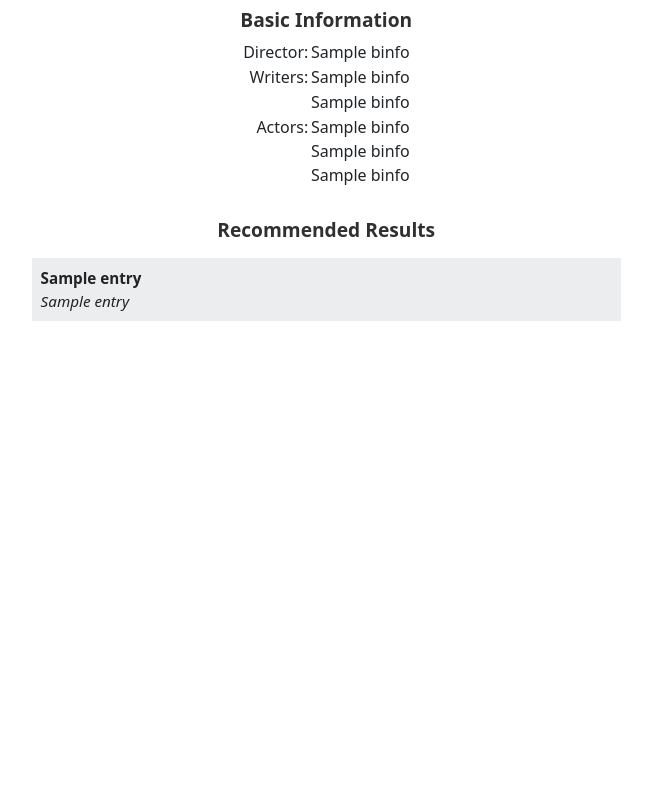
After one commit to shinbutou/nccu_datastructure, a Flask app: template templates/result.html in a window 1280 px wide. The commit adds this page. Shown: the whole page, without its empty margins (301-953 px from the left). Run offline with Flask 2, Linux system fonts and the light colour scheme; the template is opened without the code that fills it: most values are stand-ins (such as "Sample title", 1, 10 or a date in 2020).

Commit message:
realizing web application with a different framework

```diff
--- /dev/null
+++ b/main.py
@@ -0,0 +1,201 @@
+from flask import Flask, redirect, render_template, request, session, url_for
+import pandas as pd
+import requests
+from bs4 import BeautifulSoup as bs
+
+# Flask Initialization
+app = Flask(__name__)
+
+# Functions Import
+binfo = []
+
+
+def one(search):
+    title = split(search)
+    urlset = url_machine(imdb(title), title)
+    return clean(google(urlset))
+
+
+def split(search):
+    target = ''
+    target_list = search.split(' ')
+
+    for i in range(len(target_list)):
+        if i == len(target_list) - 1:
+            target += target_list[i]
+        else:
+            target += target_list[i] + '+'
+
+    return target
+
+
+def clean(data):
+    active = False
+
+    #Ranking
+    for i in range(0, len(data) - 1):
+        cur = i
+
+        for j in range(i + 1, len(data) - 1):
+            if data[j][0] > data[cur][0]:
+                cur = j
+                active = True
+
+        if (active):
+            spare = data[i]
+            data[i] = data[cur]
+            data[cur] = spare
+            active = False
+
+    #Trimming
+    for i in range(0, len(data) - 1):
+        cur = i
+
+        try:
+            for j in range(i + 1, len(data) - 1):
+                if data[j][1] == data[cur][1]:
+                    data.pop(j)
+        except:
+            pass
+
+    return data
+
+
+def google(info):
+    package = []
+
+    for i in range(len(info)):
+        seq_url = info[i][0]
+        seq_weight = info[i][1]
+        seq_page = requests.get(seq_url)
+        seq_page.encoding = 'utf-8'
+        soup = bs(seq_page.text, 'lxml')
+        result = soup.find_all("div", class_="kCrYT")
+        entry_rank = 0
+        url = ''
+        domain = ''
+        sypnosis = ''
+
+        for j in range(len(result)):
+            try:
+                url = result[j].select('a')[0].get('href').split('&')[0].split('=')[1]
+                domain = url.split('/')[2]
+            except:
+                pass
+
+            try:
+                sypnosis = result[j].find_all('div', class_='BNeawe')[0].find_all('div', class_='BNeawe')[0].get_text()
+            except:
+                pass
+
+            weight = round(seq_weight * (10 - entry_rank) / 10, 3)
+            entry = [weight, domain, sypnosis, url]
+            if j % 2 == 1:
+                package.append(entry)
+            else:
+                entry_rank += 1
+
+        package.append(entry)
+
+    return package
+
+
+def url_machine(info, title):
+    booster = "+'film'or'movie'or'series'or'television'or'TV'"
+    url_list = []
+
+    for i in range(len(info)):
+        credit = info[i][0]
+        if credit == 'Director' or credit == 'Directors':
+            credit_weight = 2
+            weight_list = [1, 0.75, 0.65]
+        elif credit == 'Writer' or credit == 'Writers':
+            credit_weight = 1.75
+            weight_list = [1, 0.85, 0.8]
+        elif credit == 'Star' or credit == 'Stars':
+            credit_weight = 1.66
+            weight_list = [1, 0.9, 0.85]
+
+        for j in range(len(info[i])):
+            if j != 0:
+                url = 'https://www.google.com/search?q=' + info[i][j] + '+' + title + booster
+                url += "+-site:www.imdb.com" + "+-site:www.rottentomatoes.com" + "+-site:www.metacritic.com"
+                url += "+-site:wikipedia.org" + "+-site:pinterest.com" + "+-site:www.amazon.com"
+                url += "+-site:facebook.com" + "+-site:twitter.com" + "+-site:instagram.com"
+                url += "+-site:youtube.com"
+                url_list.append([url, credit_weight * weight_list[j - 1]])
+
+    return url_list
+
+
+def imdb(title):
+    ban_list = ['crew', 'credit', 'credits']
+
+    #Phase 0
+    head = 'https://www.imdb.com/find?q='
+    search_url = head + title
+    get_page = requests.get(search_url)
+    get_page.encoding = 'utf-8'
+    search_soup = bs(get_page.text, 'lxml')
+    result_id = search_soup.select('table')[0].select('tr')[0].select('a')[1].get('href')
+    result_url = 'https://www.imdb.com' + result_id
+
+    #Phase 1
+    title_page = requests.get(result_url)
+    title_page.encoding = 'utf-8'
+    title_soup = bs(title_page.text, 'lxml')
+    credits = title_soup.find_all("div", class_="credit_summary_item")
+
+    credit_list = []
+    for i in range(len(credits)):
+        bclass_list = []
+        class_list = []
+        bclass_list.append(credits[i].select('h4')[0].get_text()[:-1])
+        class_list.append(credits[i].select('h4')[0].get_text()[:-1])
+
+        for j in range(len(credits[i].select('a'))):
+            bentry = credits[i].select('a')[j].get_text()
+            entry = credits[i].select('a')[j].get_text().split(' ')[-1]
+
+            if bentry not in ban_list:
+                bclass_list.append(bentry)
+
+            if entry not in ban_list:
+                class_list.append(entry)
+
+        binfo.append(bclass_list)
+        credit_list.append(class_list)
+
+    return credit_list
+
+
+@app.route("/")
+def init():
+    return render_template("main.html")
+
+@app.route("/result", methods=["POST"])
+def search():
+    if request.method == "POST":
+        search = request.values['search']
+        data = one(search)
+        print(binfo)
+        return render_template("result.html", binfo=binfo, data=data)
+
+
+@app.errorhandler(400) # Redirecting "Bad Request"
+def bad_request(e):
+    return redirect("/")
+
+
+@app.errorhandler(404) # Redirecting undefined URLs
+def page_not_found(e):
+    return redirect("/")
+
+
+@app.errorhandler(500) # Redirecting "Internal Server Error"
+def internal_server_error(e):
+    return redirect("/")
+
+
+if __name__ == "__main__":
+    app.run()
--- a/result.html
+++ b/templates/archive.html
@@ -1,6 +1,6 @@
 <html>
     <head>
-        <link rel=stylesheet type="text/css" href="./style.css">
+        <link rel=stylesheet type="text/css" href="{{ url_for('static', filename='style.css') }}">
         <link href="https://cdn.jsdelivr.net/npm/bootstrap@5.0.0-beta1/dist/css/bootstrap.min.css" rel="stylesheet" integrity="sha384-giJF6kkoqNQ00vy+HMDP7azOuL0xtbfIcaT9wjKHr8RbDVddVHyTfAAsrekwKmP1" crossorigin="anonymous">
         <!--Basic settings above-->
 
--- a/main.html
+++ b/templates/main.html
@@ -1,6 +1,6 @@
 <html>
     <head>
-        <link rel=stylesheet type="text/css" href="./style.css">
+        <link rel=stylesheet type="text/css" href="{{ url_for('static', filename='style.css') }}">
         <link href="https://cdn.jsdelivr.net/npm/bootstrap@5.0.0-beta1/dist/css/bootstrap.min.css" rel="stylesheet" integrity="sha384-giJF6kkoqNQ00vy+HMDP7azOuL0xtbfIcaT9wjKHr8RbDVddVHyTfAAsrekwKmP1" crossorigin="anonymous">
         <!--Basic settings above-->
 
@@ -13,10 +13,10 @@
         <!--Input Section-->
         <div class="input title-center">
             <center><p class="section-title">Film Search+</p></center>
-            <form action="./result.html" method="post">
+            <form action="/result" method="post">
                 <div class="input-group">
                     <span class="input-group-text" id="addon-wrapping">Title</span>
-                    <input type="text" class="form-control" placeholder="" aria-label="Username" aria-describedby="addon-wrapping">
+                    <input type="text" name="search" id="search" class="form-control" placeholder="" aria-label="Username" aria-describedby="addon-wrapping">
                     <input class="btn btn-secondary" type="submit" value="Search">
                 </div>
             </form>
--- /dev/null
+++ b/templates/result.html
@@ -0,0 +1,57 @@
+<html>
+    <head>
+        <link rel=stylesheet type="text/css" href="{{ url_for('static', filename='style.css') }}">
+        <link href="https://cdn.jsdelivr.net/npm/bootstrap@5.0.0-beta1/dist/css/bootstrap.min.css" rel="stylesheet" integrity="sha384-giJF6kkoqNQ00vy+HMDP7azOuL0xtbfIcaT9wjKHr8RbDVddVHyTfAAsrekwKmP1" crossorigin="anonymous">
+        <!--Basic settings above-->
+
+        <meta charset="utf-8">
+        <meta name="viewport" content="width=device-width, initial-scale=1">
+
+    </head>
+
+    <body>
+        <center>
+        <!--Display Section-->
+        <div class="results">
+            <p class='section-title'>Basic Information</p>
+                <table class="basic_info">
+                    <tr>
+                        <td class="info_cell" style="text-align: right;">Director:</td>
+                        <td style="text-align: left;">{{ binfo[0][1] }}</td>
+                    </tr>
+                    <tr>
+                        <td class="info_cell" style="text-align: right;">Writers:</td>
+                        <td style="text-align: left;">{{ binfo[1][1] }}</td>
+                    </tr>
+                    <tr>
+                        <td class="info_cell" style="text-align: right;"></td>
+                        <td style="text-align: left;">{{ binfo[1][2] }}</td>
+                    </tr>
+                    <tr>
+                        <td class="info_cell" style="text-align: right;">Actors:</td>
+                        <td style="text-align: left;">{{ binfo[2][1] }}</td>
+                    </tr>
+                    <tr>
+                        <td class="info_cell" style="text-align: right;"></td>
+                        <td style="text-align: left;">{{ binfo[2][2] }}</td>
+                    </tr>
+                    <tr>
+                        <td class="info_cell" style="text-align: right;"></td>
+                        <td style="text-align: left;">{{ binfo[2][3] }}</td>
+                    </tr>
+                </table>
+                <br>
+            <p class='section-title'>Recommended Results</p>
+        <!--This part needs to be modified with backend codes-->
+            <div class="result_panel" name="result_panel">
+                {% for entry in data %}
+                    <div class="result_block" onclick="location.href='{{ entry[3] }}';">
+                        <b>{{ entry[1] }}</b><br>
+                        <i>{{ entry[2] }}</i>
+                    </div>
+                {% endfor %}
+            </div>
+        </div>
+        </center>
+    </body>
+</html>
```
Also changed, not shown: static/style.css (renamed from style.css), 1 other file.
